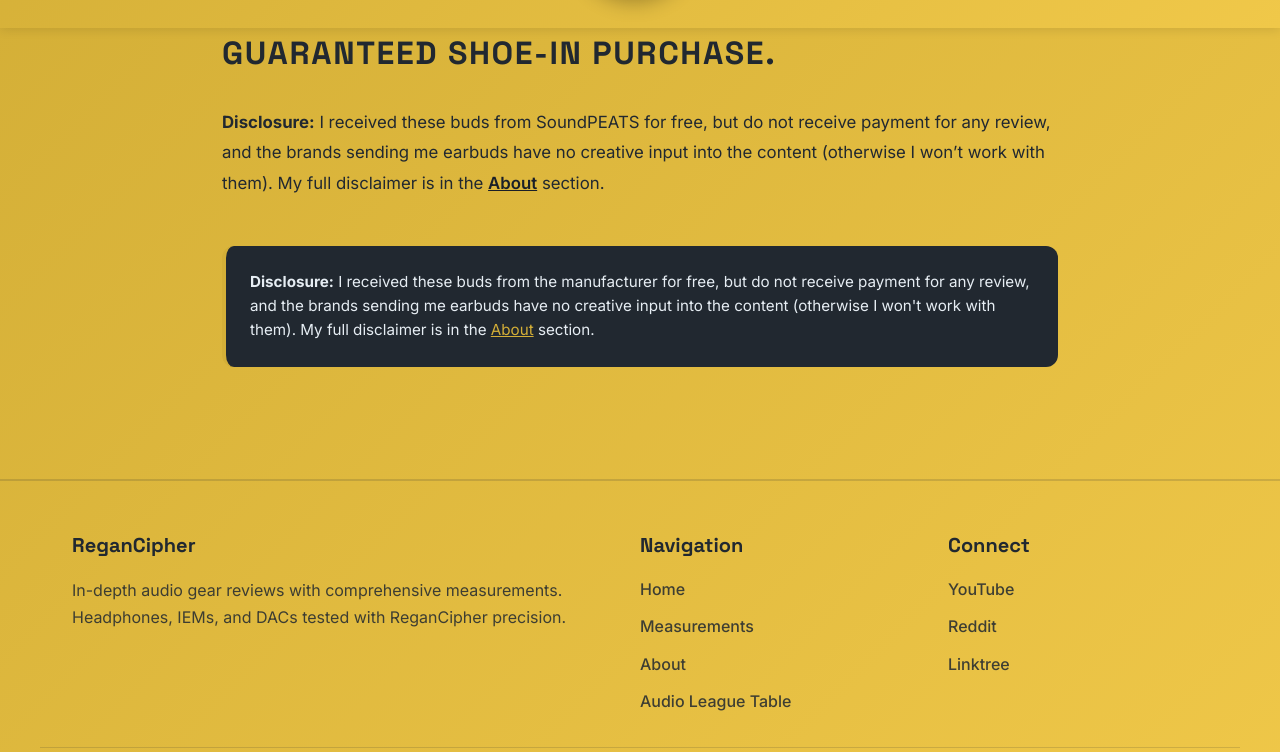
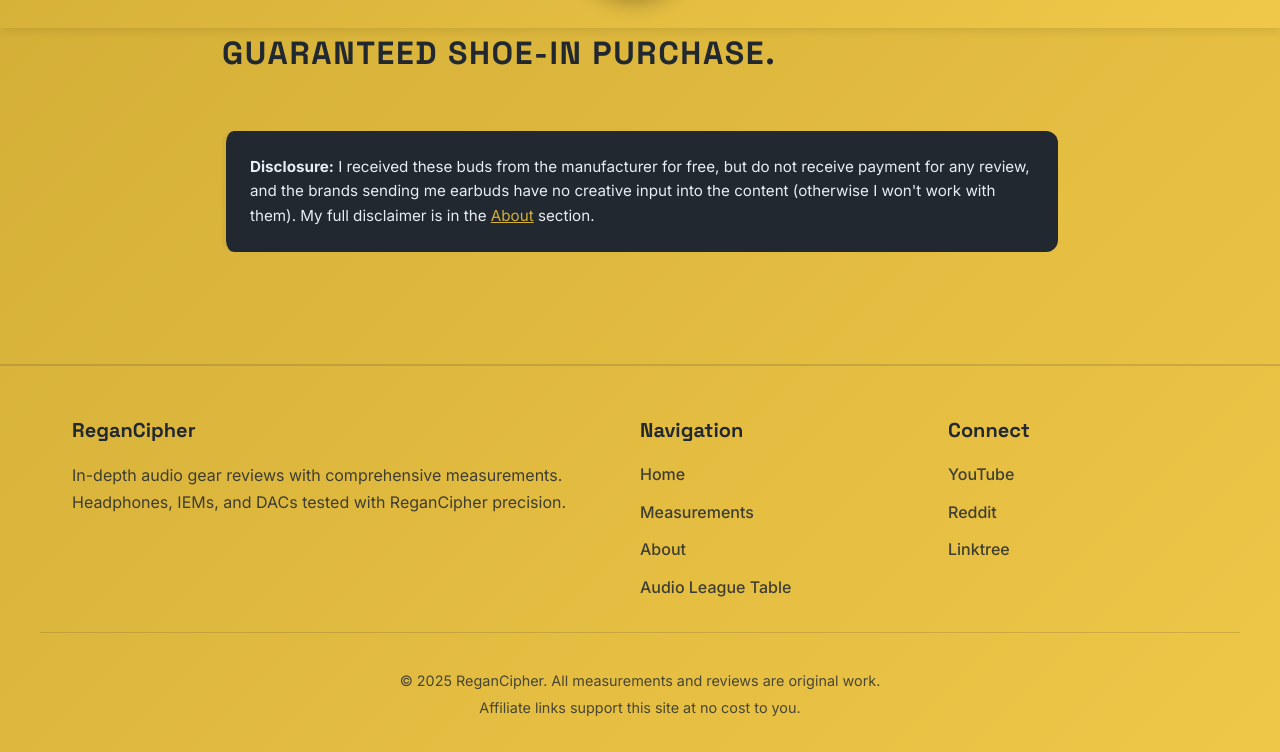
Before and after one commit to regancipher/regancipher.github.io, a Jekyll site: the page built from _posts/2025-10-09-soundpeats-h3-review.md, in a window 1280 px wide and 900 px high, scrolled down 14268 px, cut to the strip 148-900 px from the top of the window. Built offline with Jekyll 4.4.1, drawn with Linux system fonts in a browser that asks for light colours.

Commit message:
H3 review tidy up 2

```diff
--- a/_posts/2025-10-09-soundpeats-h3-review.md
+++ b/_posts/2025-10-09-soundpeats-h3-review.md
@@ -172,4 +172,3 @@ The SoundPEATS H3 doesn't shirk its priorities - it delivers genuinely well-roun
 
 But for those seeking a set of all-rounders, this technical strength comes wrapped in compromises. I can accept a bit of EQ intervention since sound is largely subjective, and a good driver selection and combo will encourage EQ tweaking rather than see it as detrimental. I can also accept a slightly bulky design given the need for a battery, SOC, mics, etc. Not every user will, though. SoundPEATS probably could have benefited from a more Harman-esque default sound profile, whilst still facilitating those features that a lot of buyers will prioritise. The short battery-life, in particular, will put people off, given so many people these days can't seem to tolerate ten minutes of real life! As a result of these shortfalls, the H3 becomes more of a niche set that will be attractive to some, but aren't a guaranteed shoe-in purchase.
 ---
-**Disclosure:** I received these buds from SoundPEATS for free, but do not receive payment for any review, and the brands sending me earbuds have no creative input into the content (otherwise I won't work with them). My full disclaimer is in the [About](/about/) section.
```
